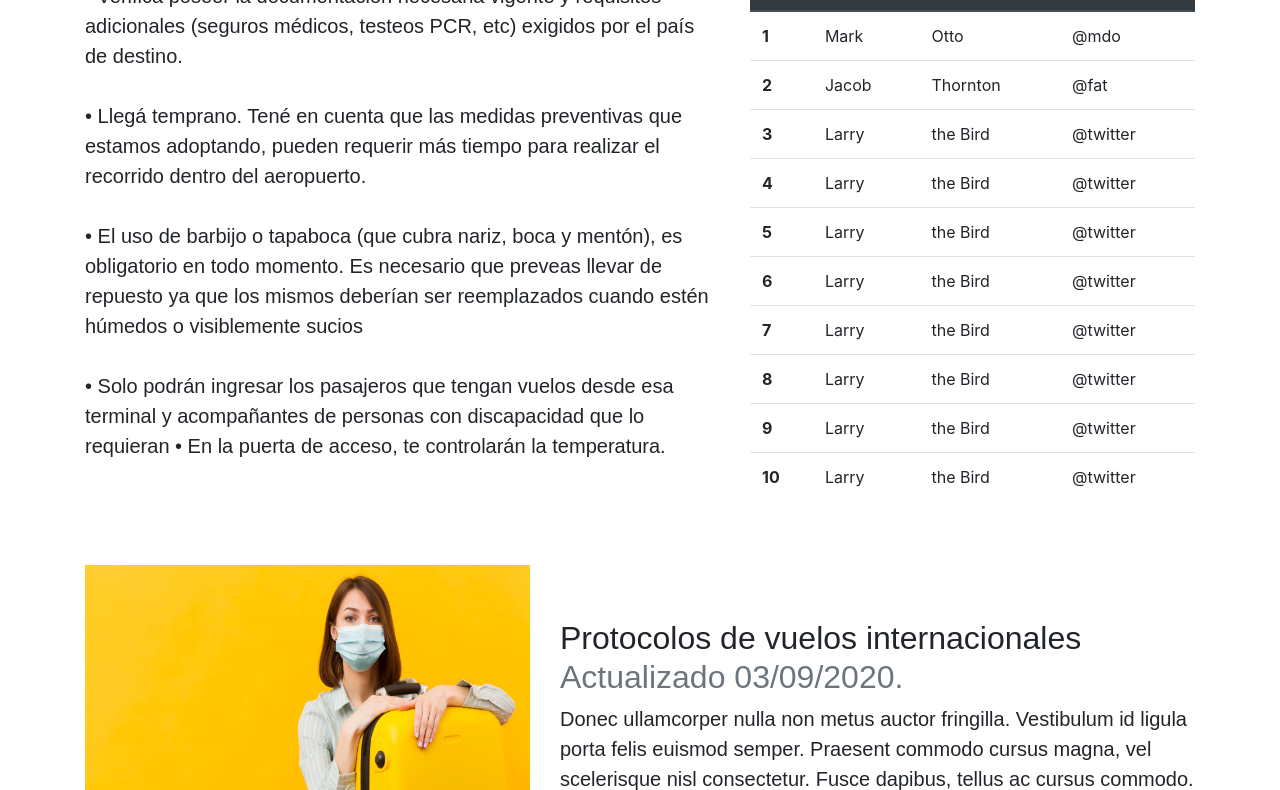
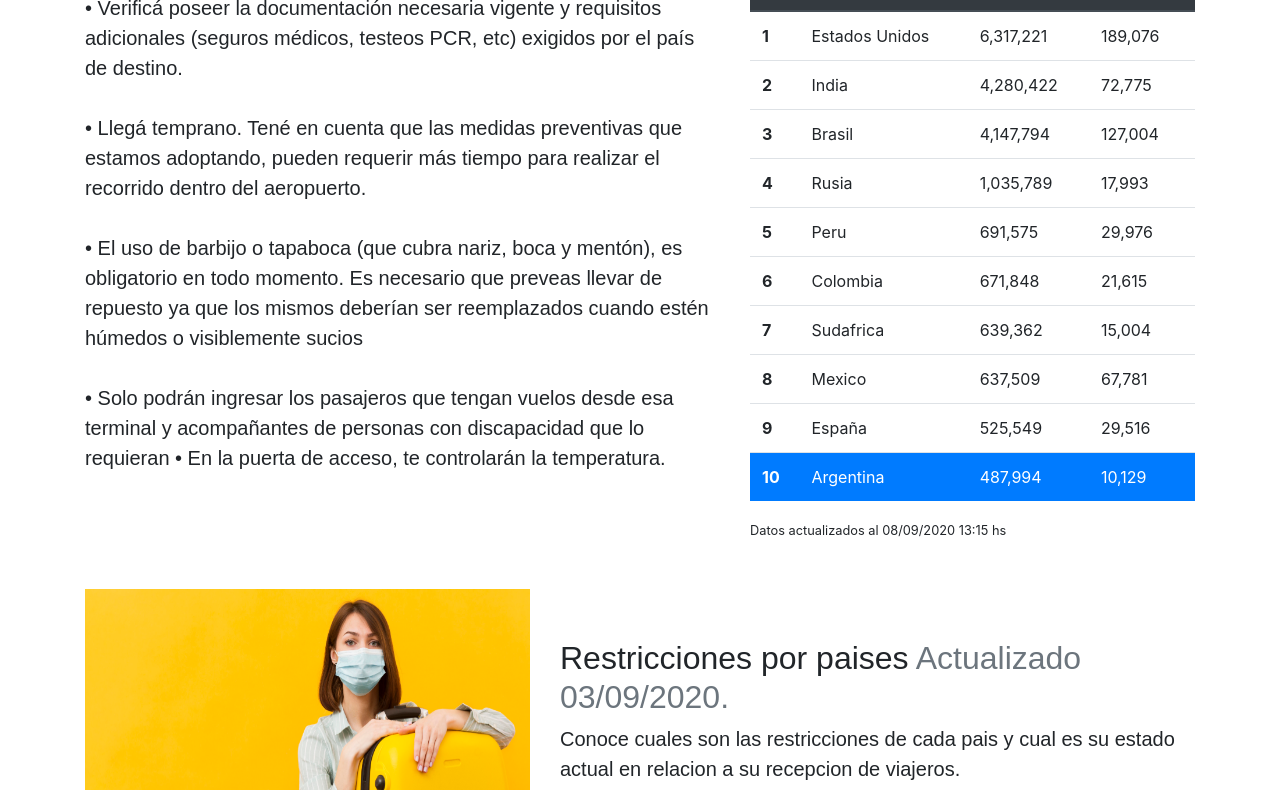
Before and after one commit to juancuello98/juancuello98.github.io, a plain HTML site: page protocolos.html in a window 1280 px wide. Shown: the part 209-999 px from the top of the page. Drawn offline with nearby package versions, Linux system fonts and the light colour scheme.

Commit message:
Cambios en home y tabla en protocolos

```diff
--- a/protocolos.html
+++ b/protocolos.html
@@ -61,74 +61,76 @@
                     <tbody>
                       <tr>
                         <th scope="row">1</th>
-                        <td>Mark</td>
-                        <td>Otto</td>
-                        <td>@mdo</td>
+                        <td>Estados Unidos</td>
+                        <td>6,317,221</td>
+                        <td>189,076</td>
                       </tr>
                       <tr>
                         <th scope="row">2</th>
-                        <td>Jacob</td>
-                        <td>Thornton</td>
-                        <td>@fat</td>
+                        <td>India</td>
+                        <td>4,280,422</td>
+                        <td>72,775</td>
                       </tr>
                       <tr>
                         <th scope="row">3</th>
-                        <td>Larry</td>
-                        <td>the Bird</td>
-                        <td>@twitter</td>
+                        <td>Brasil</td>
+                        <td>4,147,794</td>
+                        <td>127,004</td>
                       </tr>
                       <tr>
                         <th scope="row">4</th>
-                        <td>Larry</td>
-                        <td>the Bird</td>
-                        <td>@twitter</td>
+                        <td>Rusia</td>
+                        <td>1,035,789</td>
+                        <td>17,993</td>
                       </tr>
                       <tr>
                         <th scope="row">5</th>
-                        <td>Larry</td>
-                        <td>the Bird</td>
-                        <td>@twitter</td>
+                        <td>Peru</td>
+                        <td>691,575</td>
+                        <td>29,976</td>
                       </tr>
                       <tr>
                         <th scope="row">6</th>
-                        <td>Larry</td>
-                        <td>the Bird</td>
-                        <td>@twitter</td>
+                        <td>Colombia</td>
+                        <td>671,848</td>
+                        <td>21,615</td>
                       </tr>
                       <tr>
                         <th scope="row">7</th>
-                        <td>Larry</td>
-                        <td>the Bird</td>
-                        <td>@twitter</td>
+                        <td>Sudafrica</td>
+                        <td>639,362</td>
+                        <td>15,004</td>
                       </tr>
                       <tr>
                         <th scope="row">8</th>
-                        <td>Larry</td>
-                        <td>the Bird</td>
-                        <td>@twitter</td>
+                        <td>Mexico</td>
+                        <td>637,509</td>
+                        <td>67,781</td>
                       </tr>
                       <tr>
                         <th scope="row">9</th>
-                        <td>Larry</td>
-                        <td>the Bird</td>
-                        <td>@twitter</td>
+                        <td>España</td>
+                        <td>525,549</td>
+                        <td>29,516</td>
                       </tr>
-                      <tr>
-                        <th scope="row">10</th>
-                        <td>Larry</td>
-                        <td>the Bird</td>
-                        <td>@twitter</td>
+                      <tr class="bg-primary text-white">
+                        <th scope="row ">10</th>
+                        <td>Argentina</td>
+                        <td>487,994</td>
+                        <td>10,129</td>
                       </tr>
                     </tbody>
                 </table>
+                <small>Datos actualizados al 08/09/2020 13:15 hs</small>
               </div>
             </div>
             <br>
             <br>
             <div class="row featurette align-items-center">
               <div class="col-md-7 order-md-2">
-                <h2 class="featurette-heading poppins">Protocolos de vuelos internacionales <span class="text-muted">Actualizado 03/09/2020.</span></h2>
-                <p class="lead poppins">Donec ullamcorper nulla non metus auctor fringilla. Vestibulum id ligula porta felis euismod semper. Praesent commodo cursus magna, vel scelerisque nisl consectetur. Fusce dapibus, tellus ac cursus commodo.</p>
+                <h2 class="featurette-heading poppins">Restricciones por paises <span class="text-muted">Actualizado 03/09/2020.</span></h2>
+                <p class="lead poppins">Conoce cuales son las restricciones de cada pais y cual es su estado actual en relacion a su recepcion de viajeros.</p>
+                <a href="https://www.kayak.com.ar/restricciones-de-viaje" class="btn btn-info">Ver restricciones</a>
               </div>
               <div class="col-md-5 order-md-1">
                 <img class="bd-placeholder-img" src="./css/imagenes/woman-wearing-medical-mask-while-holding-her-yellow-luggage/4072299.jpg" alt="" width="100%" height="300rem">
@@ -136,6 +138,26 @@
             </div>
           </div>
     </section>
+    <footer class="poppins mt-5">
+      <div class="container-fluid bg-black">
+        <br><br>
+        <div class="container">
+          <div class="row justify-content-center">
+            <div class="col-12 col-lg-4">
+              <h4 class="text-white">Nosotros</h4>
+            </div>
+            <div class="col-12 col-lg-4">
+              <h4 class="text-white">Contacto</h4>
+            </div>
+            <div class="col-12 col-lg-4">
+              <h4 class="text-white">Donde estamos</h4>
+              <iframe src="https://www.google.com/maps/embed?pb=!1m18!1m12!1m3!1d3404.9019579147193!2d-64.18579078515806!3d-31.416827203416307!2m3!1f0!2f0!3f0!3m2!1i1024!2i768!4f13.1!3m3!1m2!1s0x94329902eb0b2faf%3A0x4382bb478dc6e982!2sPlaza%20San%20Mart%C3%ADn!5e0!3m2!1ses-419!2sar!4v1599029570065!5m2!1ses-419!2sar" width="100%" height="300" frameborder="0" style="border:0;" allowfullscreen="" aria-hidden="false" tabindex="0"></iframe>
+            </div>
+          </div>
+        </div>
+      </div>
+    </footer>
+
 
 
     <!-- Optional JavaScript -->
```
Also changed, not shown: index.html (+6 -7 lines), css/imagenes/logo-viaje.png (added).
